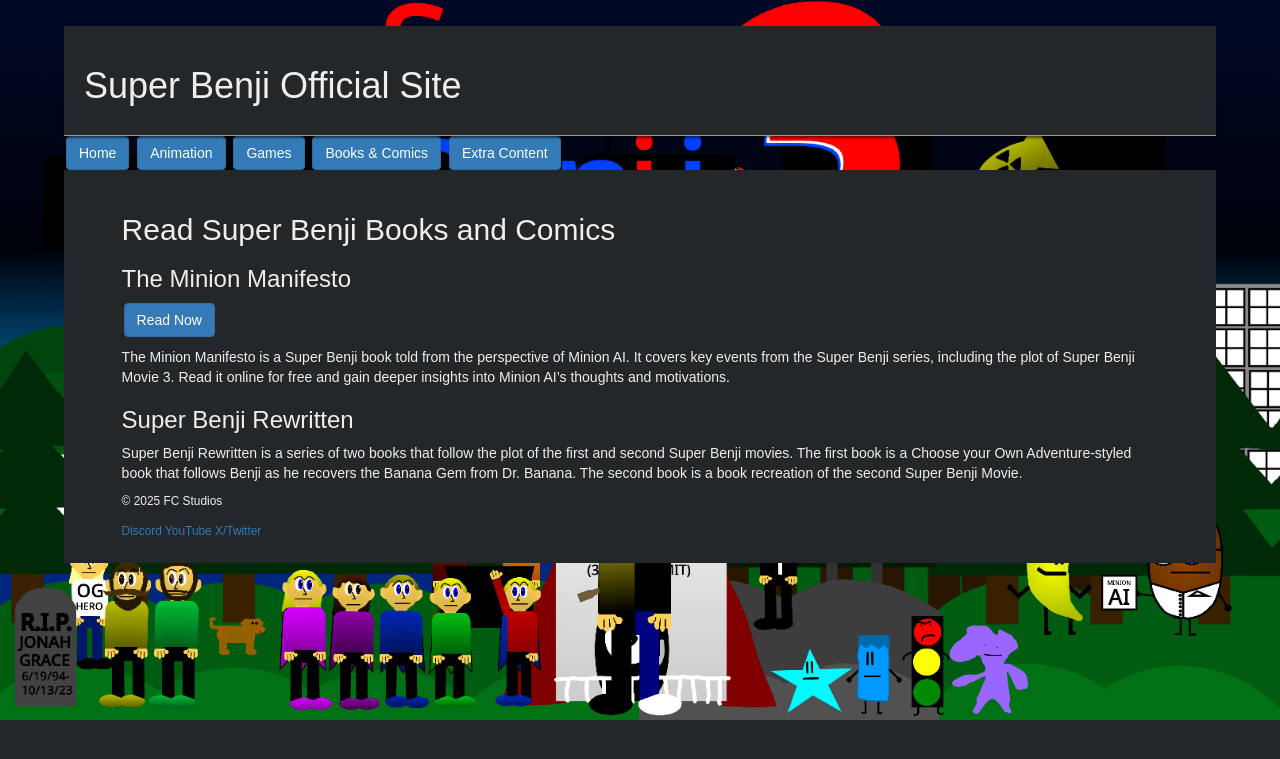
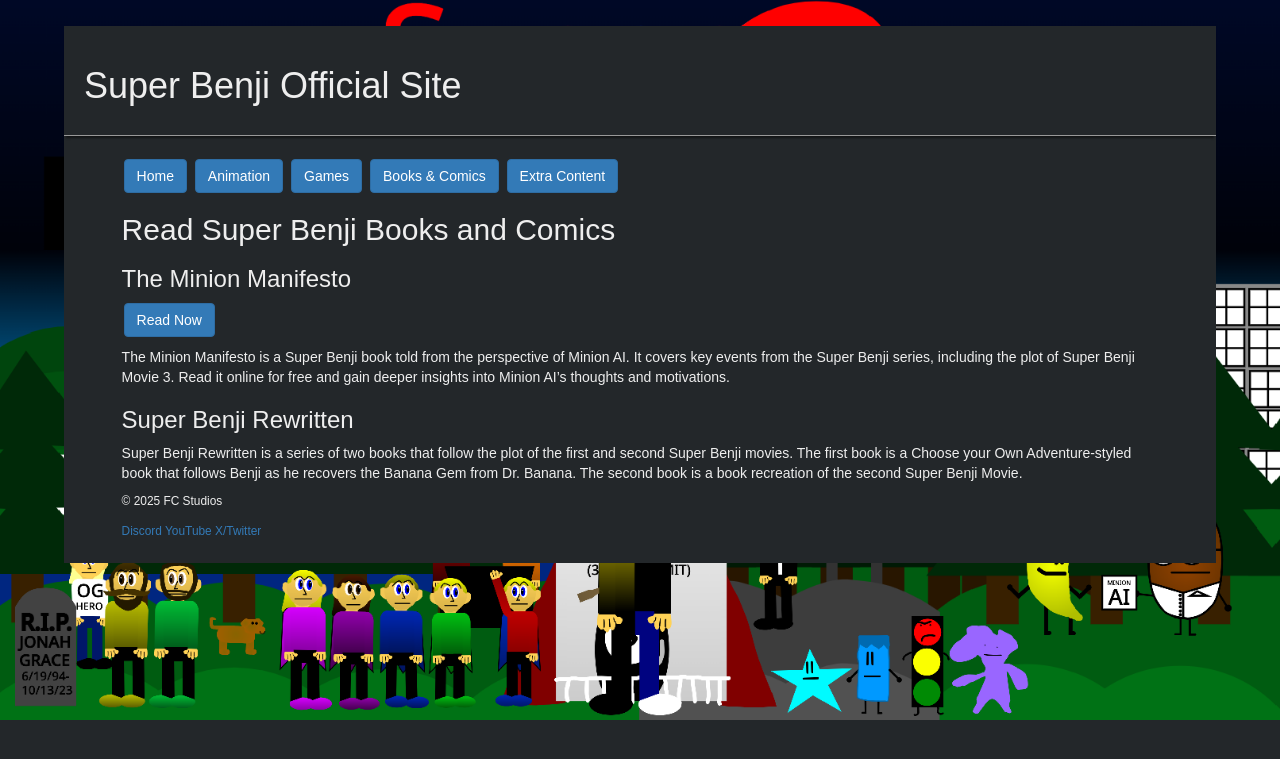
Before and after one commit to familycomicsstudios/Super-Benji-Website, a Jekyll site: the page built from books.html, in a window 1280 px wide. Shown: the top 759 px of the page. Built offline with Jekyll 4.4.1, drawn with Linux system fonts in a browser that asks for light colours.

Commit message:
Moved navigation

```diff
--- a/_layouts/base.html
+++ b/_layouts/base.html
@@ -38,6 +38,7 @@
     <header>
       <h1>Super Benji Official Site</h1>
     </header>
+    <div class="main">
         <nav>
         <a href="{{ "/" | relative_url }}" class="btn btn-primary">Home</a>
         <a href="{{ "/animation.html" | relative_url }}" class="btn btn-primary">Animation</a>
@@ -45,7 +46,6 @@
         <a href="{{ "/books.html" | relative_url }}" class="btn btn-primary">Books & Comics</a>
         <a href="{{ "/othercontent.html" | relative_url }}" class="btn btn-primary">Extra Content</a>
       </nav>
-    <div class="main">
       {{ content }}
       <footer>
       <small>
```
Lines whose indentation alone changed are shown as unchanged.
